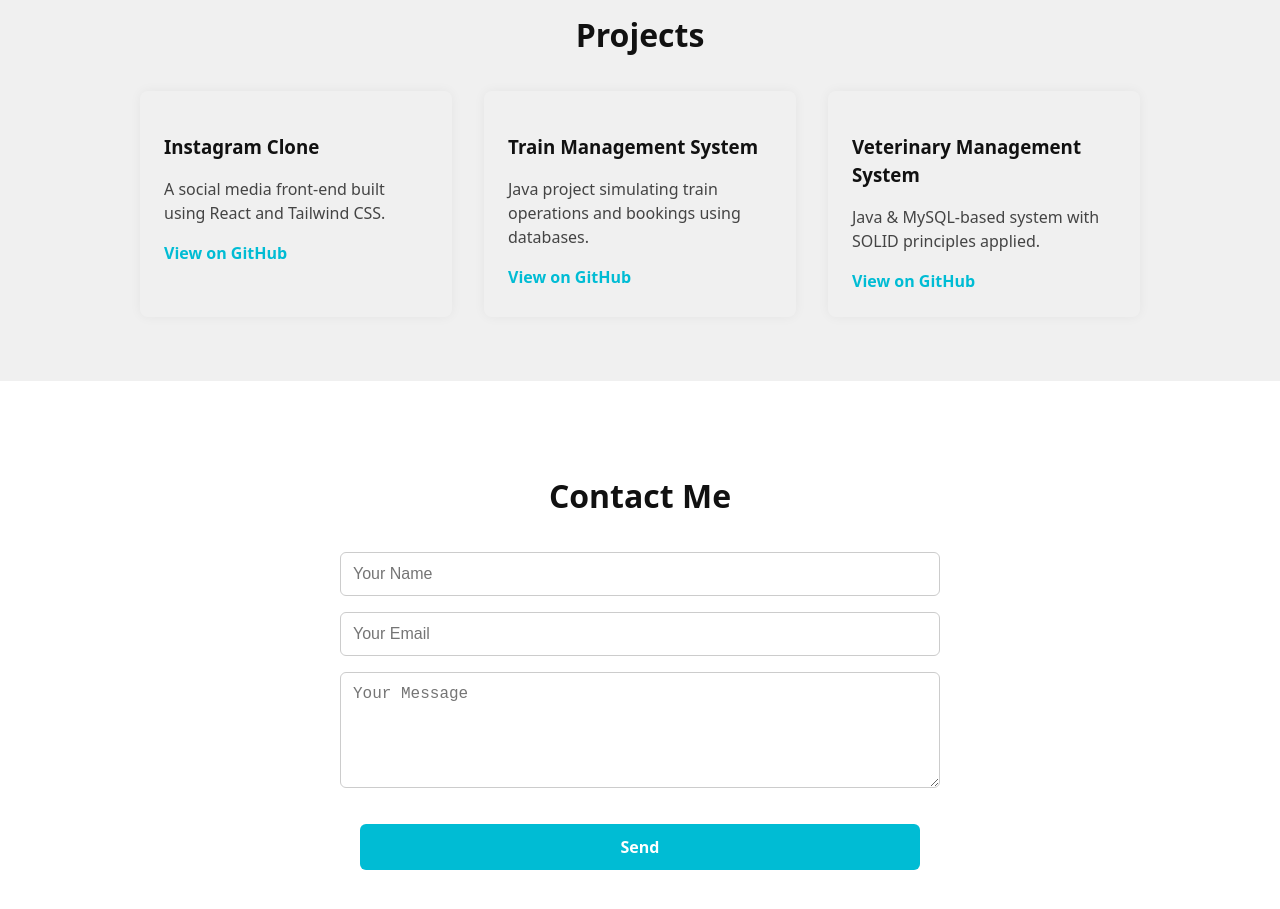
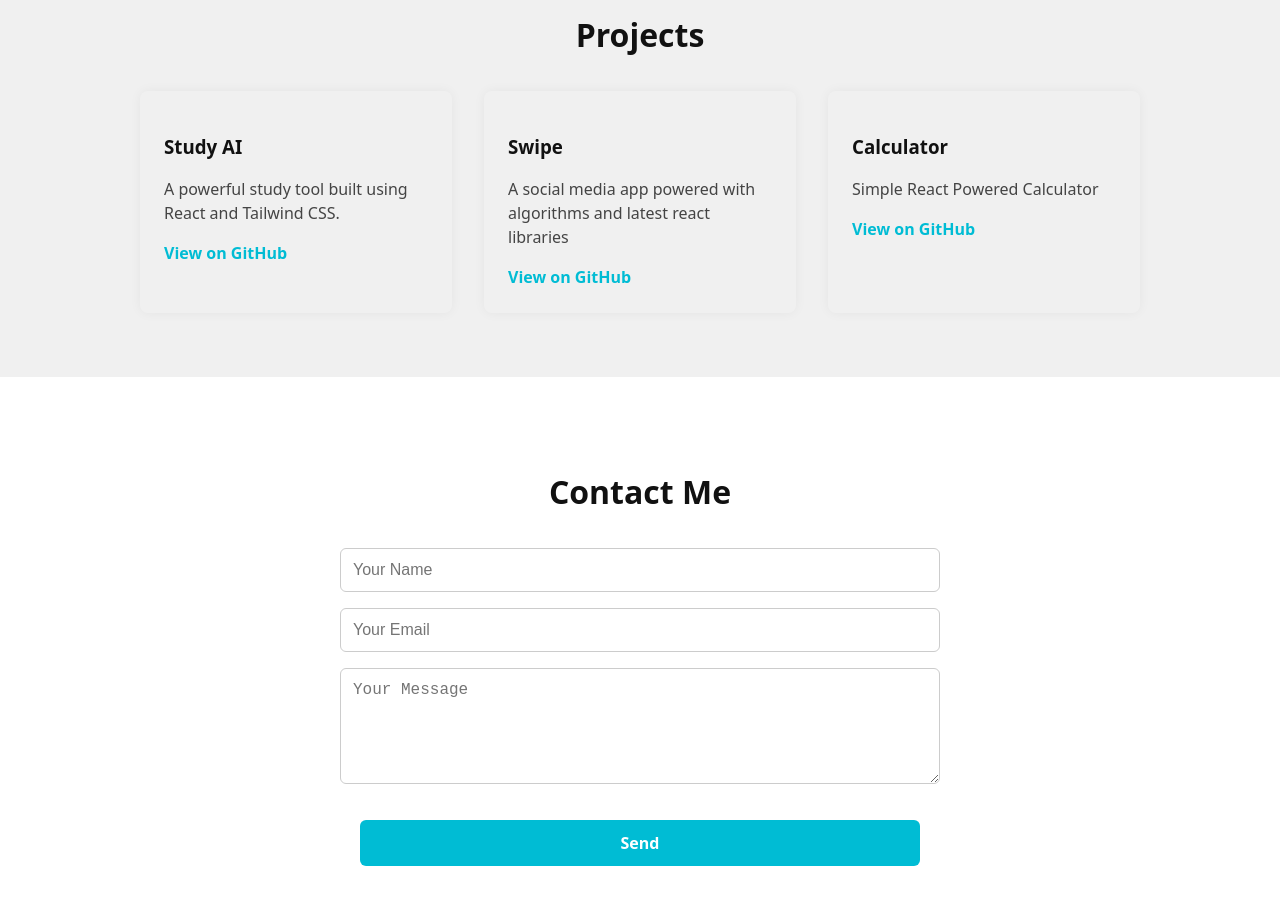
Before and after one commit to ARafay97/my-portfolio, a React (Vite) app: page / in a window 1280 px wide. Shown: the part 880-1789 px from the top of the page. Built offline with nearby package versions, Linux system fonts and the light colour scheme.

Commit message:
Updated Projects

```diff
--- a/index.html
+++ b/index.html
@@ -3,11 +3,11 @@
   <head>
 
     <meta charset="UTF-8" />
-    <link rel="icon" type="image/svg+xml" href="/vite.svg" />
+    <link rel="icon" type="image/svg+xml" href="/my-logo.svg" />
     <meta name="viewport" content="width=device-width, initial-scale=1.0, maximum-scale=1.0, user-scalable=no" />
 
 
-    <title>Vite + React</title>
+    <title>Abdul Rafay | Portfolio</title>
   </head>
   <body>
     <div id="root"></div>
--- a/src/components/Projects.jsx
+++ b/src/components/Projects.jsx
@@ -2,19 +2,19 @@ import styles from './Projects.module.css';
 
 const projects = [
   {
-    title: "Instagram Clone",
-    description: "A social media front-end built using React and Tailwind CSS.",
-    link: "https://github.com/yourusername/instagram-clone"
+    title: "Study AI",
+    description: "A powerful study tool built using React and Tailwind CSS.",
+    link: "https://github.com/ARafay97/StudyAI"
   },
   {
-    title: "Train Management System",
-    description: "Java project simulating train operations and bookings using databases.",
+    title: "Swipe",
+    description: "A social media app powered with algorithms and latest react libraries",
     link: "https://github.com/yourusername/train-management"
   },
   {
-    title: "Veterinary Management System",
-    description: "Java & MySQL-based system with SOLID principles applied.",
-    link: "https://github.com/yourusername/vet-system"
+    title: "Calculator",
+    description: "Simple React Powered Calculator",
+    link: "https://github.com/ARafay97/Calculator"
   }
 ];
 
```
